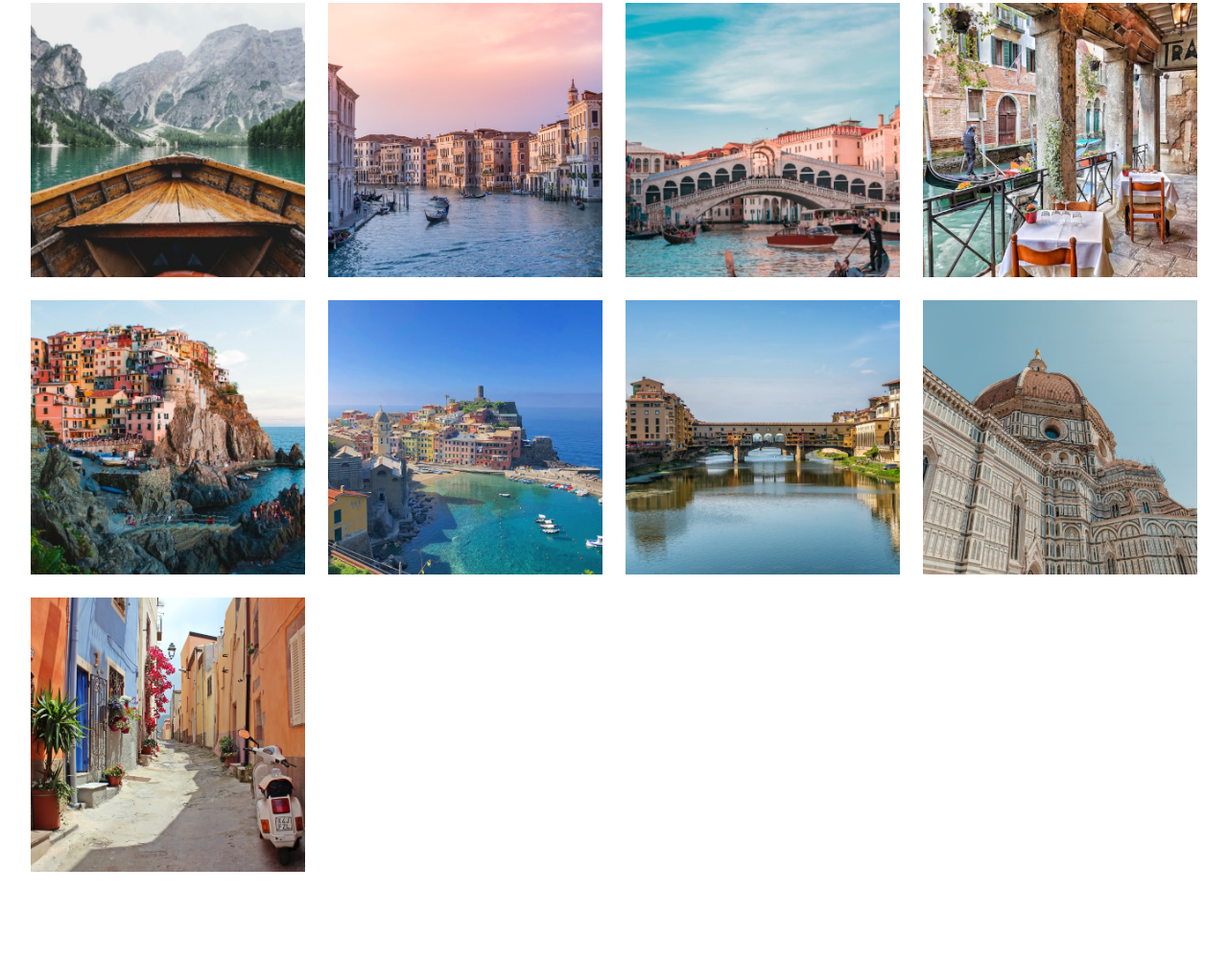
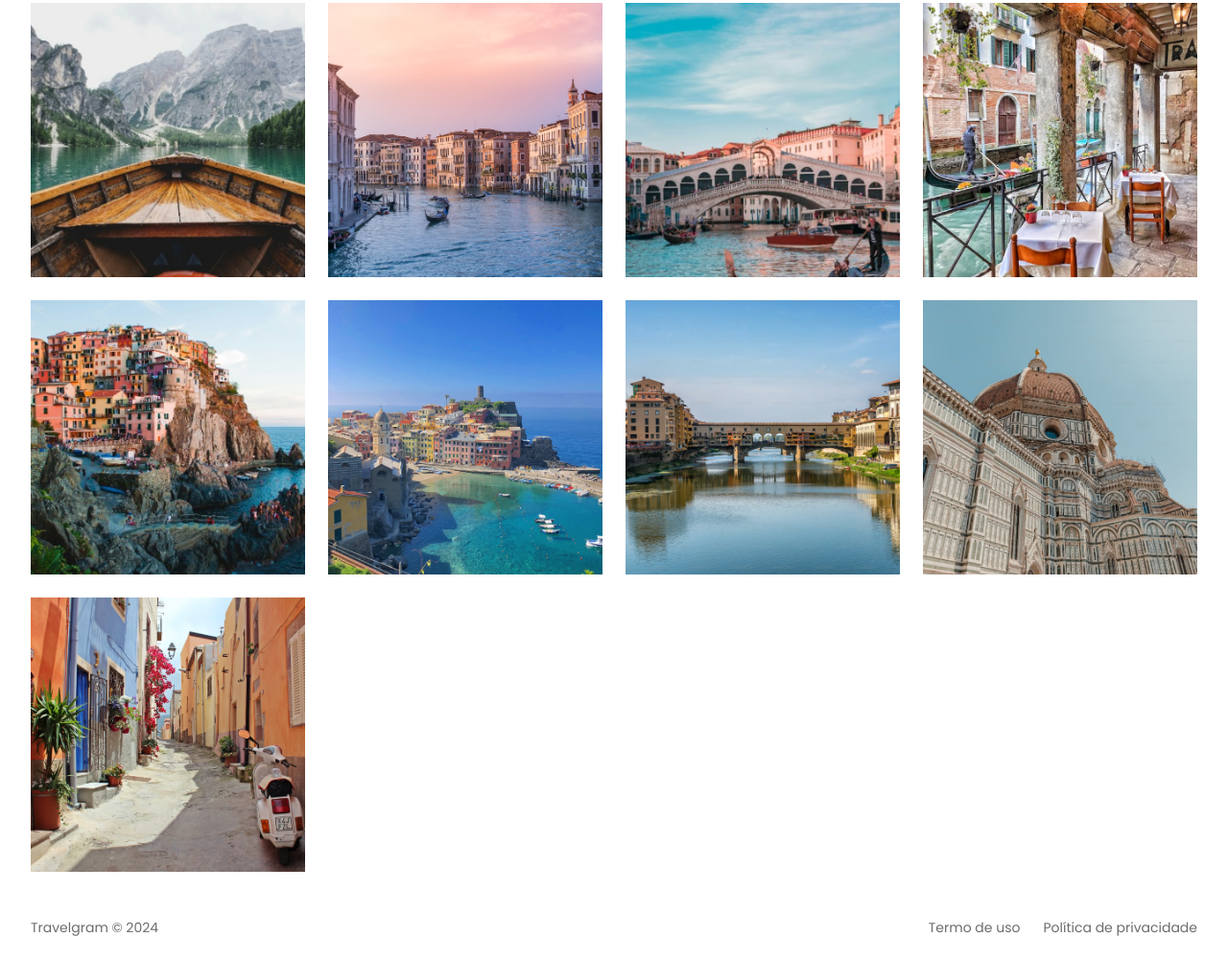
Before and after one commit to chamanodias/Projeto-Travelgran, a plain HTML site: page index.html in a window 1280 px wide. Shown: the part 574-1576 px from the top of the page at 96% size. Before the commit the page ends 1507 px from the top, so only its background shows below. Drawn offline with Linux system fonts and the light colour scheme; a web font is replaced by a local one.

Commit message:
ajustes finais

```diff
--- a/index.html
+++ b/index.html
@@ -77,5 +77,17 @@
         <img src="assets/images/Image 08.png" alt="">
         <img src="assets/images/Image 09.png" alt="">
     </main>
+
+    <footer class="container">
+        <span>
+            Travelgram &copy; 2024
+        </span>
+        <span>
+            Termo de uso
+        </span>
+        <span>
+            Política de privacidade
+        </span>
+    </footer>
 </body>
 </html>
--- /dev/null
+++ b/styles/footer.css
@@ -0,0 +1,9 @@
+footer{
+    display: flex;
+    gap: 24px;
+    padding-block: 24px;
+    font: 14px/150% var(--font-family);
+}
+footer span:nth-child(1){
+    margin-right: auto;
+}
--- a/styles/header.css
+++ b/styles/header.css
@@ -22,6 +22,12 @@ header .container{
 #profile p{
     font: var(--text-md);
 }
+#profile img{
+    width: 176px;
+    height: 176px;
+    object-fit: cover;
+    border-radius: 50%;
+}
 #info{
     list-style: none;
 
--- a/styles/index.css
+++ b/styles/index.css
@@ -2,3 +2,4 @@
 @import url(nav.css);
 @import url(header.css);
 @import url(main.css);
+@import url(footer.css);
```
